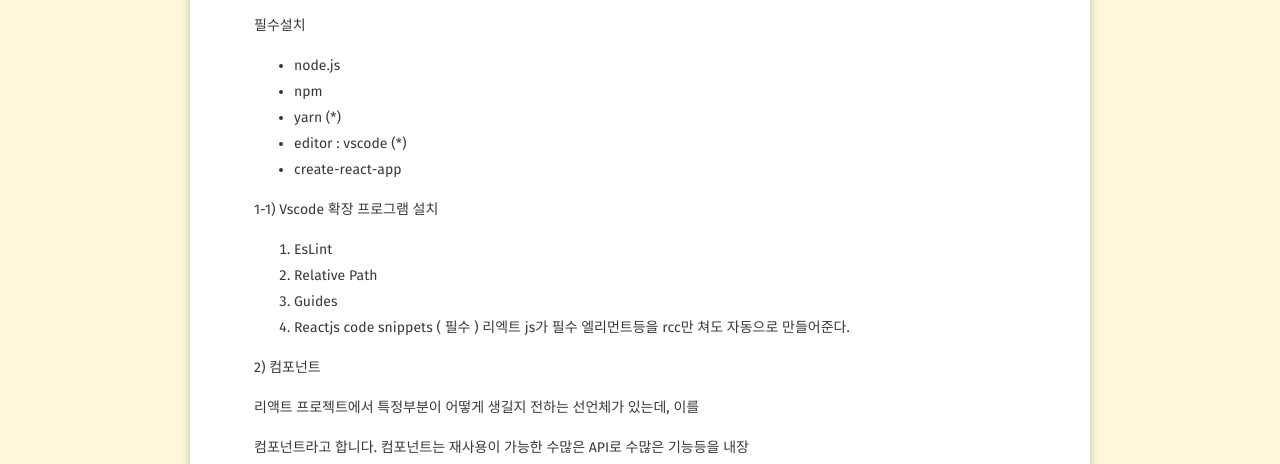
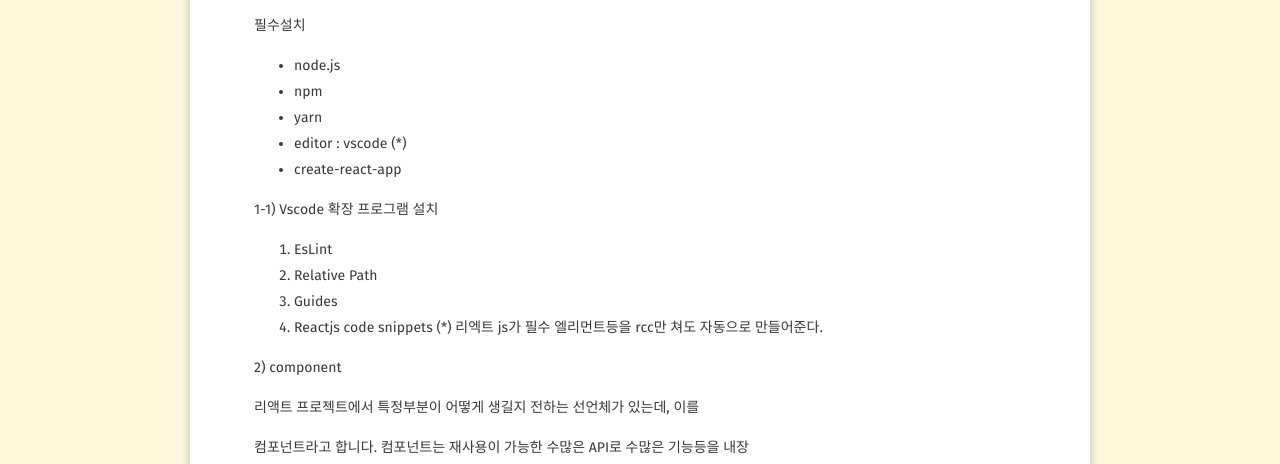
Before and after one commit to choiwono/choiwono.github.io, a Jekyll site: the page built from _posts/2018-12-19-reactjs.md, in a window 1280 px wide and 900 px high, scrolled down 454 px. Shown: the part 151-615 px from the top of the window. Built offline with Jekyll 4.4.1, drawn with Linux system fonts in a browser that asks for light colours; some web fonts are replaced; comment, search, counter and statistics services are not loaded.

Commit message:
Update 2018-12-19-reactjs.md

```diff
--- a/_posts/2018-12-19-reactjs.md
+++ b/_posts/2018-12-19-reactjs.md
@@ -26,7 +26,7 @@ comments: true
 
 * node.js
 * npm
-* yarn (*)
+* yarn
 * editor : vscode (*)
 * create-react-app
 
@@ -35,9 +35,9 @@ comments: true
 1. EsLint
 2. Relative Path
 3. Guides
-4. Reactjs code snippets ( 필수 ) 리엑트 js가 필수 엘리먼트등을 rcc만 쳐도 자동으로 만들어준다.
+4. Reactjs code snippets (*) 리엑트 js가 필수 엘리먼트등을 rcc만 쳐도 자동으로 만들어준다.
 
-2) 컴포넌트
+2) component
 
 리액트 프로젝트에서 특정부분이 어떻게 생길지 전하는 선언체가 있는데, 이를
 
```
